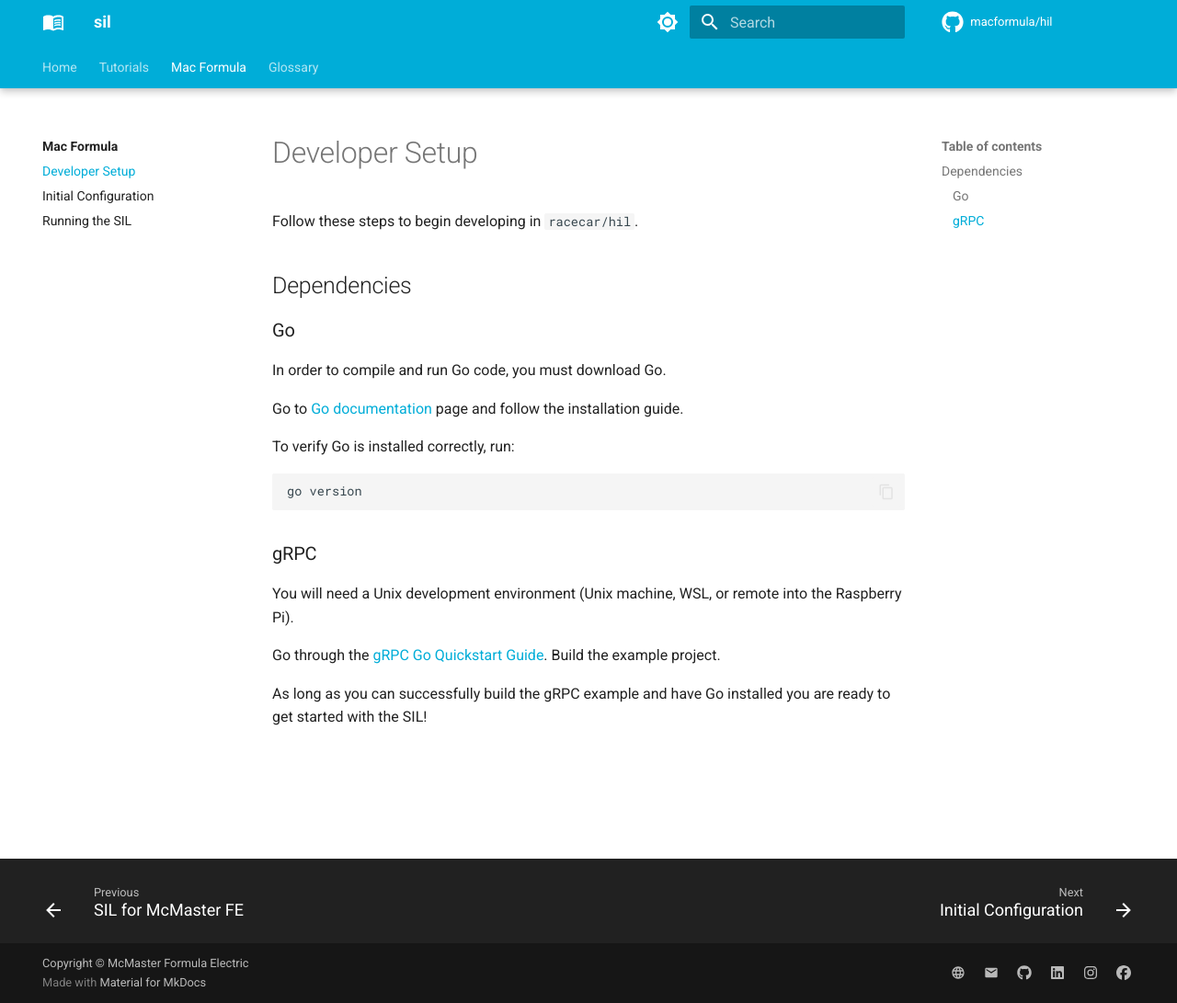
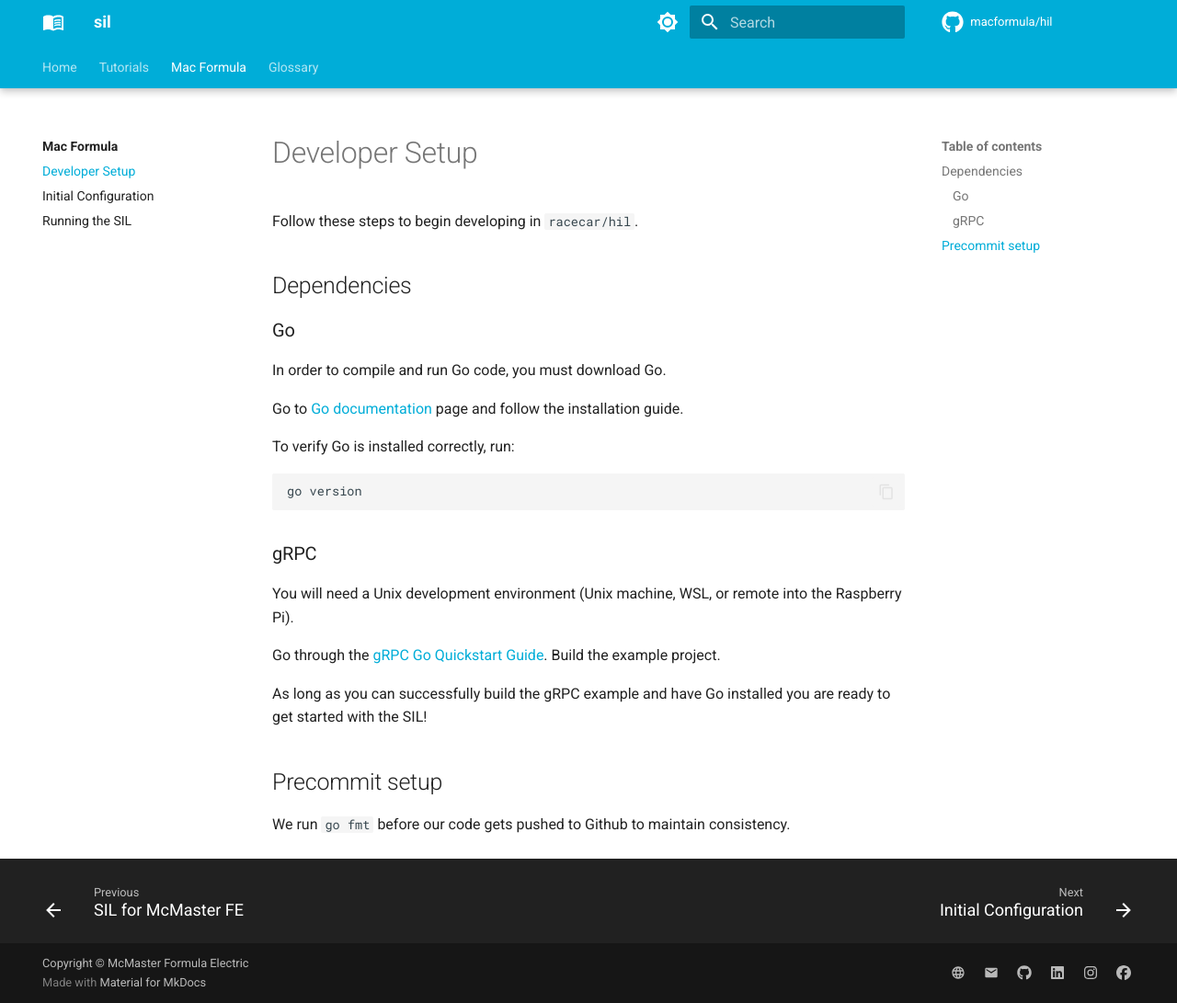
Before and after one commit to macformula/hil, an MkDocs documentation site: the page built from docs/docs/macfe/setup.md, in a window 1280 px wide and 1091 px high. Shown: the whole window at 92% size. Built offline with MkDocs 1.6.1 and Material for MkDocs 9.7.7, drawn with Linux system fonts in a browser that asks for light colours; comment, search, counter and statistics services are not loaded.

Commit message:
updated docs

```diff
--- a/docs/docs/macfe/setup.md
+++ b/docs/docs/macfe/setup.md
@@ -21,3 +21,7 @@ You will need a Unix development environment (Unix machine, WSL, or remote into
 Go through the [gRPC Go Quickstart Guide](https://grpc.io/docs/languages/go/quickstart/). Build the example project.
 
 As long as you can successfully build the gRPC example and have Go installed you are ready to get started with the SIL!
+
+## Precommit setup
+
+We run `go fmt` before our code gets pushed to Github to maintain consistency.
```
